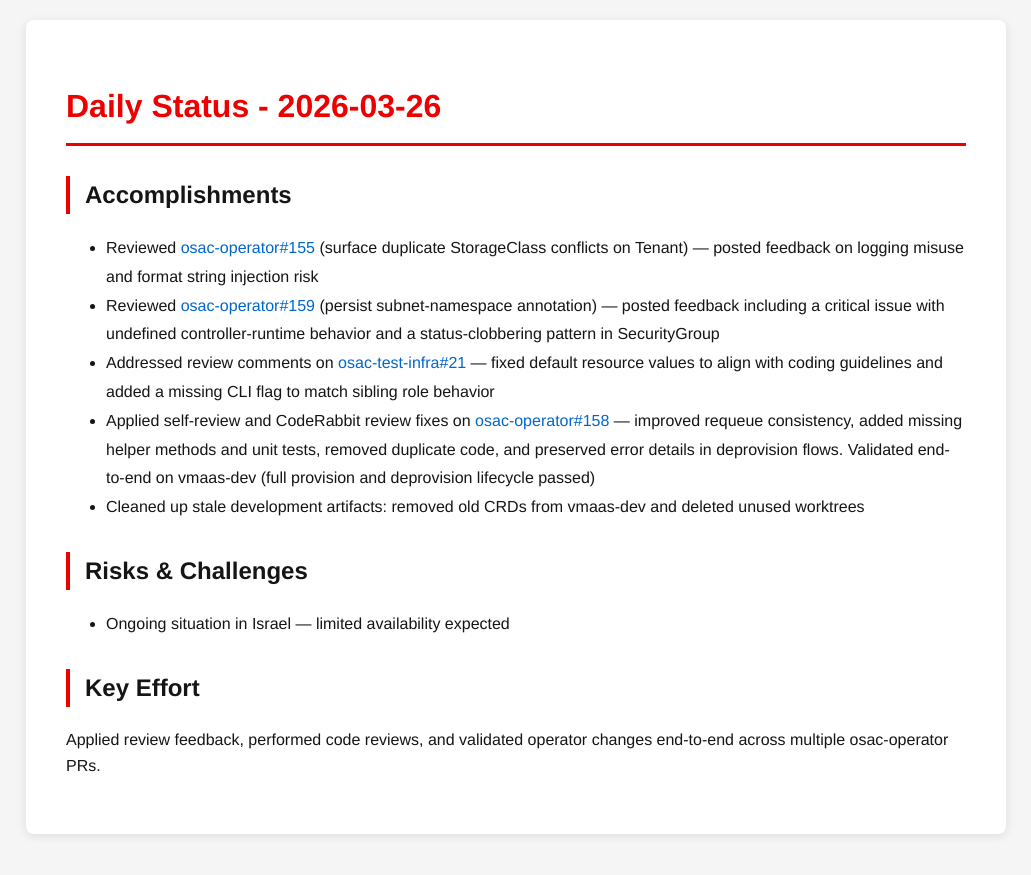
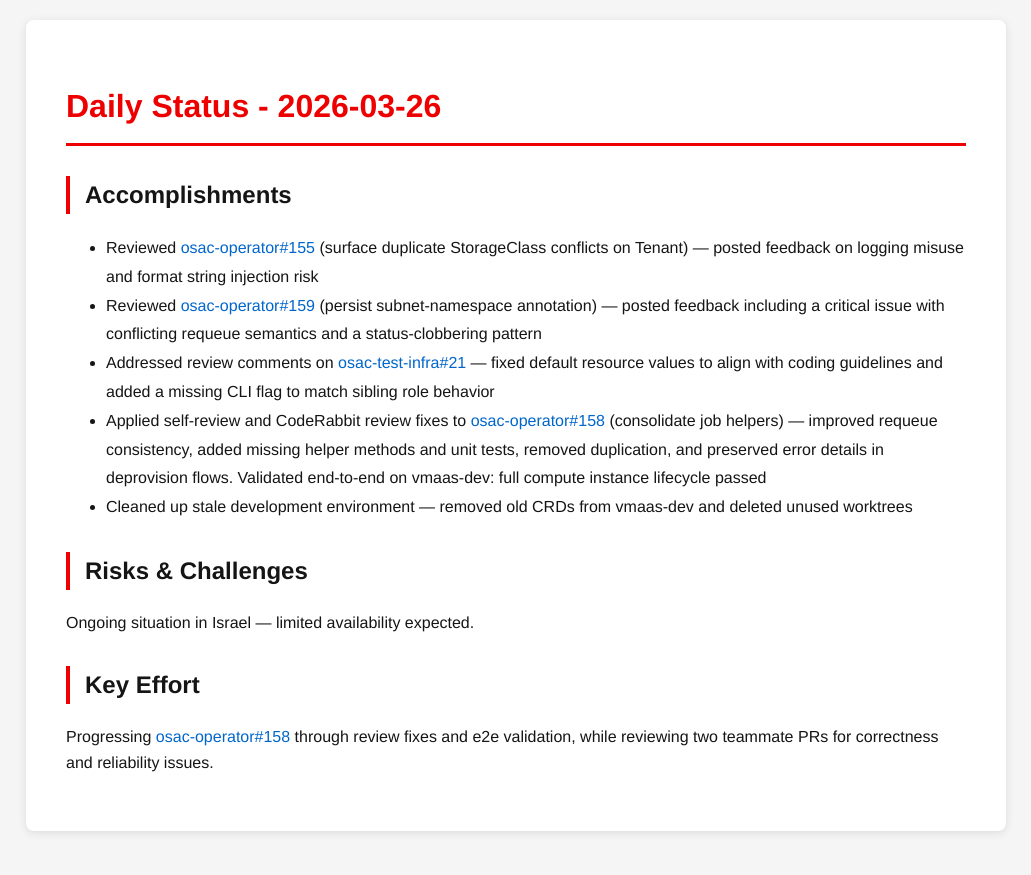
Before and after one commit to tzvatot/daily-status, a Jekyll site: the page built from 2026-03-26.md, in a window 1280 px wide. Shown: the top 875 px of the page, without its empty margins (124-1155 px from the left). Built offline with Jekyll 4.4.1, drawn with Linux system fonts in a browser that asks for light colours.

Commit message:
Daily status update - 2026-03-26

```diff
--- a/2026-03-26.md
+++ b/2026-03-26.md
@@ -8,13 +8,13 @@ date: 2026-03-26
 
 ## Accomplishments
 - Reviewed [osac-operator#155](https://github.com/osac-project/osac-operator/pull/155) (surface duplicate StorageClass conflicts on Tenant) — posted feedback on logging misuse and format string injection risk
-- Reviewed [osac-operator#159](https://github.com/osac-project/osac-operator/pull/159) (persist subnet-namespace annotation) — posted feedback including a critical issue with undefined controller-runtime behavior and a status-clobbering pattern in SecurityGroup
+- Reviewed [osac-operator#159](https://github.com/osac-project/osac-operator/pull/159) (persist subnet-namespace annotation) — posted feedback including a critical issue with conflicting requeue semantics and a status-clobbering pattern
 - Addressed review comments on [osac-test-infra#21](https://github.com/osac-project/osac-test-infra/pull/21) — fixed default resource values to align with coding guidelines and added a missing CLI flag to match sibling role behavior
-- Applied self-review and CodeRabbit review fixes on [osac-operator#158](https://github.com/osac-project/osac-operator/pull/158) — improved requeue consistency, added missing helper methods and unit tests, removed duplicate code, and preserved error details in deprovision flows. Validated end-to-end on vmaas-dev (full provision and deprovision lifecycle passed)
-- Cleaned up stale development artifacts: removed old CRDs from vmaas-dev and deleted unused worktrees
+- Applied self-review and CodeRabbit review fixes to [osac-operator#158](https://github.com/osac-project/osac-operator/pull/158) (consolidate job helpers) — improved requeue consistency, added missing helper methods and unit tests, removed duplication, and preserved error details in deprovision flows. Validated end-to-end on vmaas-dev: full compute instance lifecycle passed
+- Cleaned up stale development environment — removed old CRDs from vmaas-dev and deleted unused worktrees
 
 ## Risks & Challenges
-- Ongoing situation in Israel — limited availability expected
+Ongoing situation in Israel — limited availability expected.
 
 ## Key Effort
-Applied review feedback, performed code reviews, and validated operator changes end-to-end across multiple osac-operator PRs.
+Progressing [osac-operator#158](https://github.com/osac-project/osac-operator/pull/158) through review fixes and e2e validation, while reviewing two teammate PRs for correctness and reliability issues.
```
